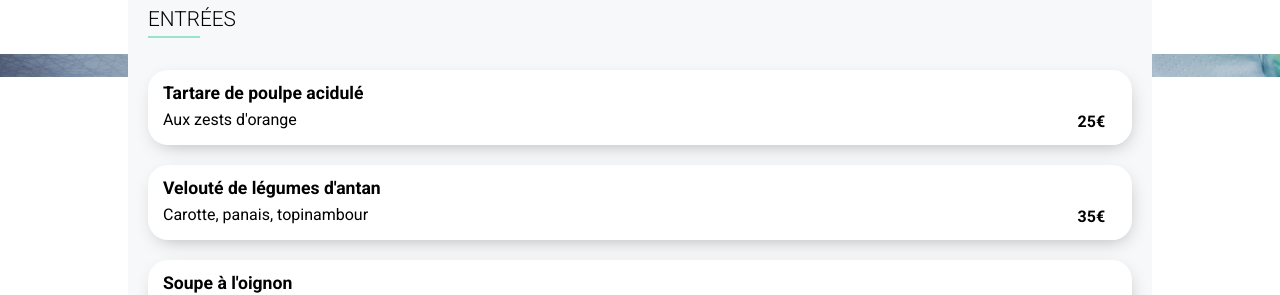
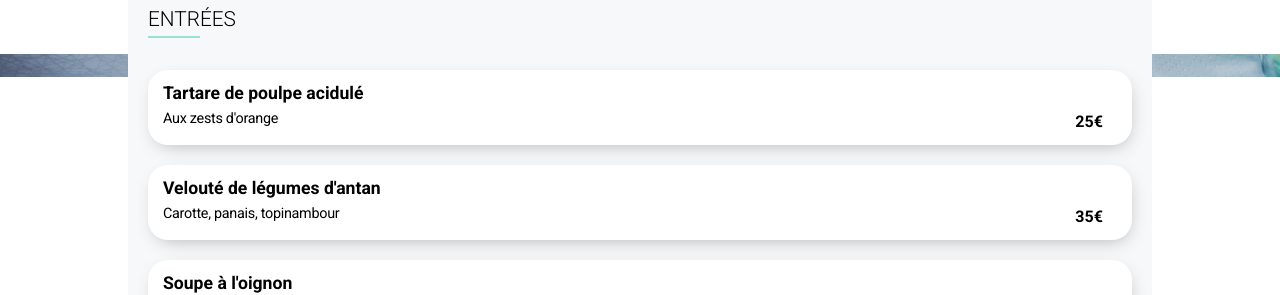
Before and after one commit to antoineThomasCode/AntoineTHOMAS_3_20032021, a website: page pages/a_la_francaise.html in a window 1280 px wide. Shown: the part 486-781 px from the top of the page. Drawn offline with Linux system fonts and the light colour scheme; a web font is replaced by a local one.

Commit message:
change value of letter spacing on p inside menu items

```diff
--- a/assets/CSS/menus.css
+++ b/assets/CSS/menus.css
@@ -186,10 +186,12 @@ main {
           overflow: hidden;
           text-overflow: ellipsis;
           white-space: nowrap;
-          flex-basis: 100%; }
+          flex-basis: 100%;
+          font-weight: 1em; }
         main #menu-container article div:first-child p {
           display: inline-block;
-          font-size: 1em;
+          font-size: 0.9em;
+          letter-spacing: -0.02em;
           overflow: hidden;
           text-overflow: ellipsis;
           white-space: nowrap;
@@ -199,16 +201,17 @@ main {
         align-items: flex-end;
         padding-right: 10px;
         position: relative;
-        right: -60px;
+        right: -45px;
         background-color: white;
-        width: 50px;
+        width: 20px;
         height: 75px;
         transition: right 0.6s; }
         main #menu-container article > div:nth-child(2) span {
           font-weight: bold;
-          padding: 15px; }
+          padding: 15px 10px 15px 0; }
       main #menu-container article:hover > div:nth-child(2) {
-        right: 0px; }
+        right: 10px;
+        margin-left: 10px; }
       main #menu-container article > div:nth-child(3) {
         background-color: #99E2D0;
         border-radius: 0 20px 20px 0;
--- a/assets/scss/menu.scss
+++ b/assets/scss/menu.scss
@@ -80,10 +80,12 @@ main {
           text-overflow: ellipsis;
           white-space: nowrap;
           flex-basis: 100%;
+          font-weight: 1em;
         }
         p {
           display: inline-block;
-          font-size: 1em;
+          font-size: 0.9em;
+          letter-spacing: -0.02em;
           overflow: hidden;
           text-overflow: ellipsis;
           white-space: nowrap;
@@ -95,18 +97,19 @@ main {
         align-items: flex-end;
         padding-right: 10px;
         position: relative;
-        right: -60px;
+        right: -45px;
         background-color: white;
-        width: 50px;
+        width: 20px;
         height: 75px;
         transition: right 0.6s;
         span {
           font-weight: bold;
-          padding: 15px;
+          padding: 15px 10px 15px 0;
         }
       }
       &:hover > div:nth-child(2) {
-          right: 0px;
+          right: 10px;
+          margin-left: 10px;
 
       }
       > div:nth-child(3) {
```
